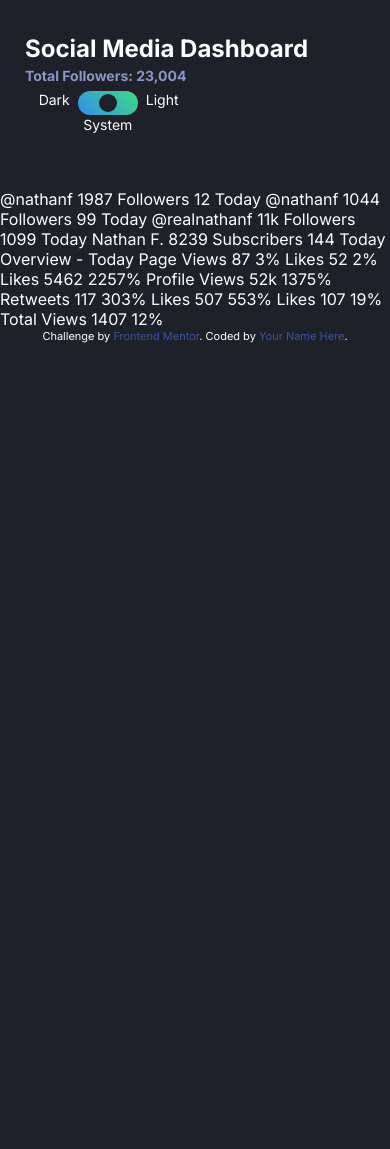
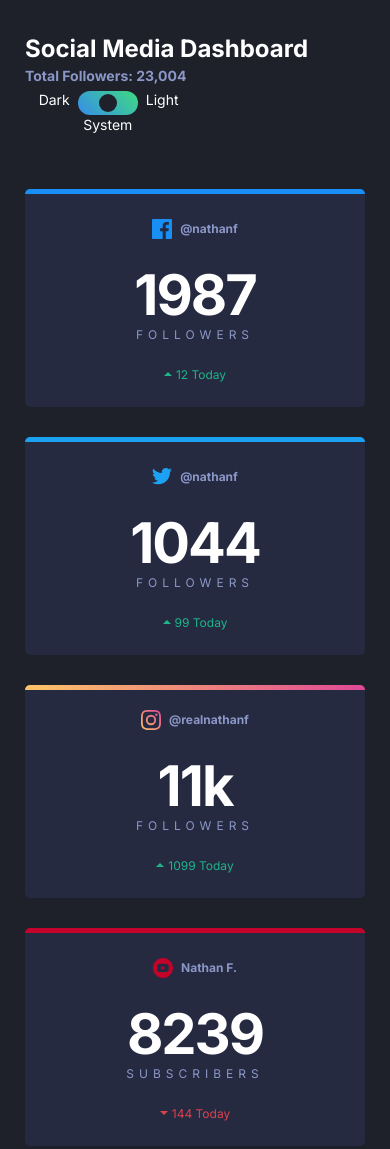
Before and after one commit to maxroe66/fem-social-media-dashboard-dark-light-toggle, a website: page index.html in a window 390 px wide. Shown: the top 1149 px of the page. Before the commit the page ends 844 px from the top, so only its background shows below. Drawn offline with nearby package versions, Linux system fonts and the light colour scheme; files that its build step writes are made by us from their sources.

Commit message:
feat(styles): implement card styles with gradient borders and responsive layout
Changes:
- Style card component with dark theme (--dark-card background)
- Add gradient border-top for Instagram card using ::before pseudo-element
  - Position relative parent to anchor ::before
  - Use absolute positioning to create full-width gradient border
  - Apply border-radius to top corners only
- Implement responsive grid layout for cards:
  - Mobile: 1 column
  - Tablet (medium): 2 columns
  - Desktop (large): 4 columns
- Add padding and border-radius for card container
- Style platform section with flexbox (centered)
- Add username styling (rem(12), bold)
- Style follower count display:
  - Large count (--big): rem(56) font-size
  - Label: rem(12), uppercase, letter-spacing
- Add change indicator styling:
  - Up: green (--limegreen)
  - Down: red (--brightred)
  - Icon alignment with flexbox
- Update layout.scss with container responsive padding
- Refine color variables in globals/colors.scss
- Update HTML with card markup structure

All measurements use rem() function for accessibility
BEM methodology for class naming
Mobile-first responsive design approach

```diff
--- a/app/scss/components/card.scss
+++ b/app/scss/components/card.scss
@@ -1,5 +1,121 @@
 @use '../util' as *;
 
+.cards {
+    display: grid;
+    grid-template-columns: 1fr;
+    gap: rem(30);
+
+    @include breakpoint(medium) {
+        grid-template-columns: repeat(2, 1fr);
+    }
+    @include breakpoint(large) {
+        grid-template-columns: repeat(4, 1fr);
+    }
+}
 .card {
-    padding: rem(20);
+    background: var(--dark-card);
+    color: var(--dark-text1);
+    padding: rem(25);
+    border-radius: rem(5);
+    text-align: center;
+
+    &--facebook {
+        border-top: rem(5) solid var(--facebook);
+    }
+    &--twitter {
+       border-top: rem(5) solid var(--twitter);
+    }
+    &--instagram {
+        position: relative;
+
+
+        &::before {
+            content: '';
+            position: absolute;
+            top: 0;
+            left: 0;
+            right: 0;
+            height: rem(5);
+            background: var(--instagram);
+            border-radius: rem(5) rem(5) 0 0;
+        }
+    }
+    &--youtube {
+        border-top: rem(5) solid var(--youtube);
+    }
+    &__platform {
+        display: flex;
+        justify-content: center;
+        align-items: center;
+        margin-bottom: rem(28);
+        height: rem(20);
+    }
+
+    &__icon {
+        margin-right: rem(8);
+        &--facebook {
+
+        }
+        &--twitter {
+
+        }
+        &--instagram {
+
+        }
+        &--youtube {
+
+        }
+    }
+    &__username {
+        font-size: rem(12);
+        font-weight: bold;
+    }
+    &__followers {
+        margin-bottom: rem(25);
+    }
+    &__count {
+        color: var(--light-bg);
+        font-weight: bold;
+        letter-spacing: rem(-2);
+        line-height: 1;
+        margin-bottom: rem(4);
+
+        &--big {
+            font-size: rem(56);
+        }
+        &--small {
+
+        }
+    }
+    &__label {
+        font-size: rem(12);
+        font-weight: 400;
+        color: var(--dark-text1);
+        text-transform: uppercase;
+        letter-spacing: rem(5);
+    }
+    &__change {
+        display: flex;
+        justify-content: center;
+        align-items: center;
+        font-size: rem(12);
+        font-weight: 400;
+        // text-transform: uppercase;
+        // letter-spacing: rem(5);
+
+        &--up {
+            color: var(--limegreen);
+
+        }
+        &--down {
+            color: var(--brightred);
+
+        }
+        img {
+            margin-right: rem(4);
+        }
+    }
+    &__number {
+
+    }
 }
--- a/app/scss/globals/colors.scss
+++ b/app/scss/globals/colors.scss
@@ -7,8 +7,7 @@
     /* Social Media Colors */
     --facebook: hsl(208, 92%, 53%);
     --twitter: hsl(203, 89%, 53%);
-    --instagram-start: hsl(37, 97%, 70%),
-    --instagram-end: hsl(329, 70%, 58%);
+    --instagram: linear-gradient(to right, hsl(37, 97%, 70%), hsl(5, 77%, 71%), hsl(329, 70%, 58%));
     --youtube: hsl(348, 97%, 39%);
 
     /* Toggle Colors */
--- a/app/scss/globals/layout.scss
+++ b/app/scss/globals/layout.scss
@@ -3,7 +3,8 @@
 .container {
     padding: 0 rem(25);
     max-width: rem(1110);
-    margin: 0 auto rem(46);;
+    margin: 0 auto rem(46);
+
     @include breakpoint(large) {
         padding: 0;
     }
--- a/index.html
+++ b/index.html
@@ -40,6 +40,102 @@
   </header>
 
   <main>
+    <section class="container cards">
+      <div class="card card--facebook">
+        <div class="card__platform">
+            <img
+            class="card__icon"
+            src="./images/icon-facebook.svg"
+            alt="Facebook Logo"
+            />
+          <div class="card__username">@nathanf</div>
+        </div>
+
+        <div class="card__followers">
+          <div class="card__count card__count--big">
+            1987
+          </div>
+          <div class="card__label">Followers</div>
+        </div>
+
+        <div class="card__change card__change--up">
+          <img src="./images/icon-up.svg" alt="Up Arrow" />
+          <div class="card__number">12 Today</div>
+        </div>
+      </div>
+
+
+      <div class="card card--twitter">
+        <div class="card__platform">
+            <img
+            class="card__icon"
+            src="./images/icon-twitter.svg"
+            alt="Twitter Logo"
+            />
+          <div class="card__username">@nathanf</div>
+        </div>
+
+        <div class="card__followers">
+          <div class="card__count card__count--big">
+            1044
+          </div>
+          <div class="card__label">Followers</div>
+        </div>
+
+        <div class="card__change card__change--up">
+          <img src="./images/icon-up.svg" alt="Up Arrow" />
+          <div class="card__number">99 Today</div>
+        </div>
+      </div>
+
+
+      <div class="card card--instagram">
+        <div class="card__platform">
+            <img
+            class="card__icon"
+            src="./images/icon-instagram.svg"
+            alt="Instagram Logo"
+            />
+          <div class="card__username">@realnathanf</div>
+        </div>
+
+        <div class="card__followers">
+          <div class="card__count card__count--big">
+            11k
+          </div>
+          <div class="card__label">Followers</div>
+        </div>
+
+        <div class="card__change card__change--up">
+          <img src="./images/icon-up.svg" alt="Up Arrow" />
+          <div class="card__number">1099 Today</div>
+        </div>
+      </div>
+
+
+      <div class="card card--youtube">
+        <div class="card__platform">
+            <img
+            class="card__icon"
+            src="./images/icon-youtube.svg"
+            alt="Youtube Logo"
+            />
+          <div class="card__username">Nathan F.</div>
+        </div>
+
+        <div class="card__followers">
+          <div class="card__count card__count--big">
+            8239
+          </div>
+          <div class="card__label">Subscribers</div>
+        </div>
+
+        <div class="card__change card__change--down">
+          <img src="./images/icon-down.svg" alt="Down Arrow" />
+          <div class="card__number">144 Today</div>
+        </div>
+      </div>
+    </section>
     @nathanf
     1987
     Followers
```
